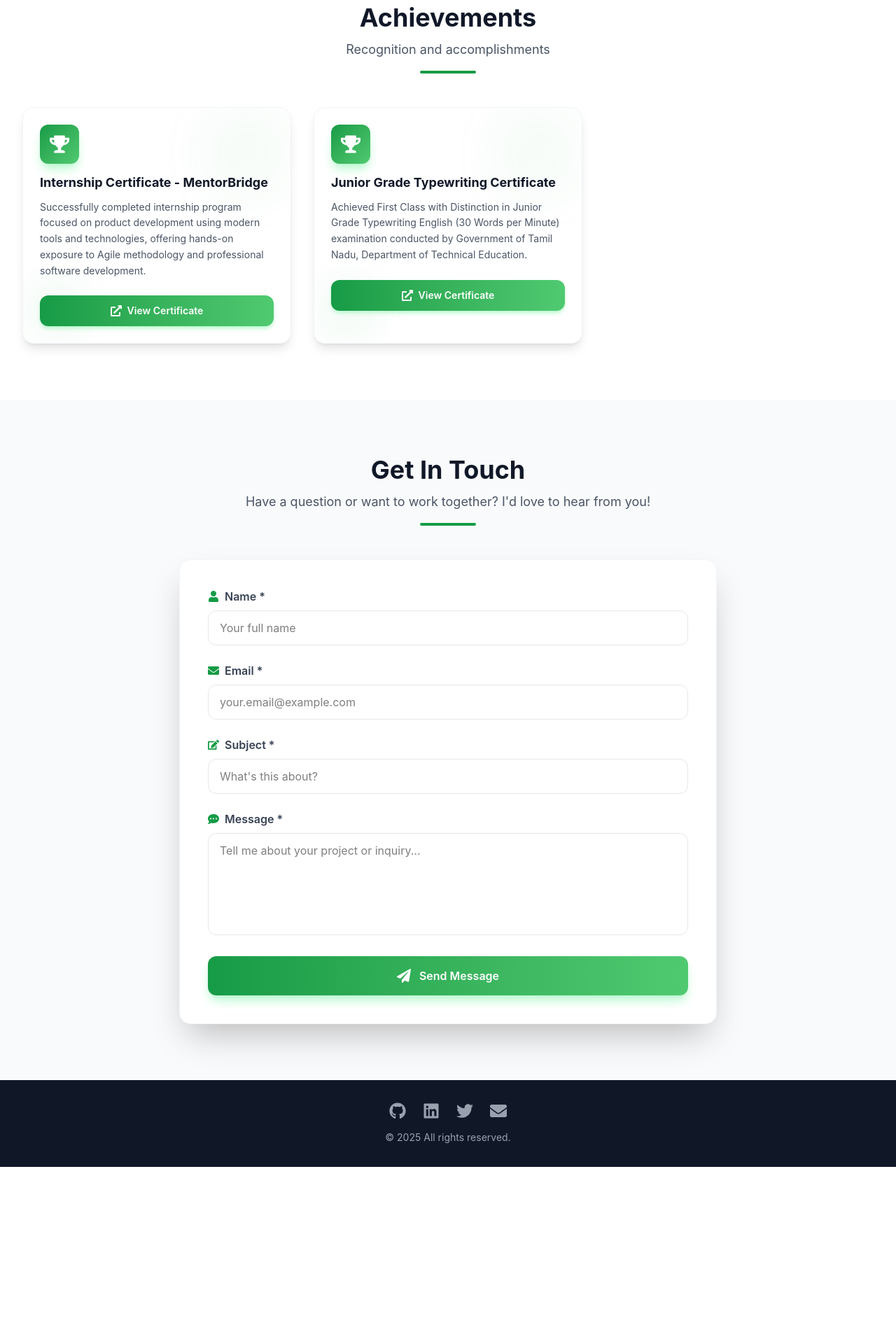
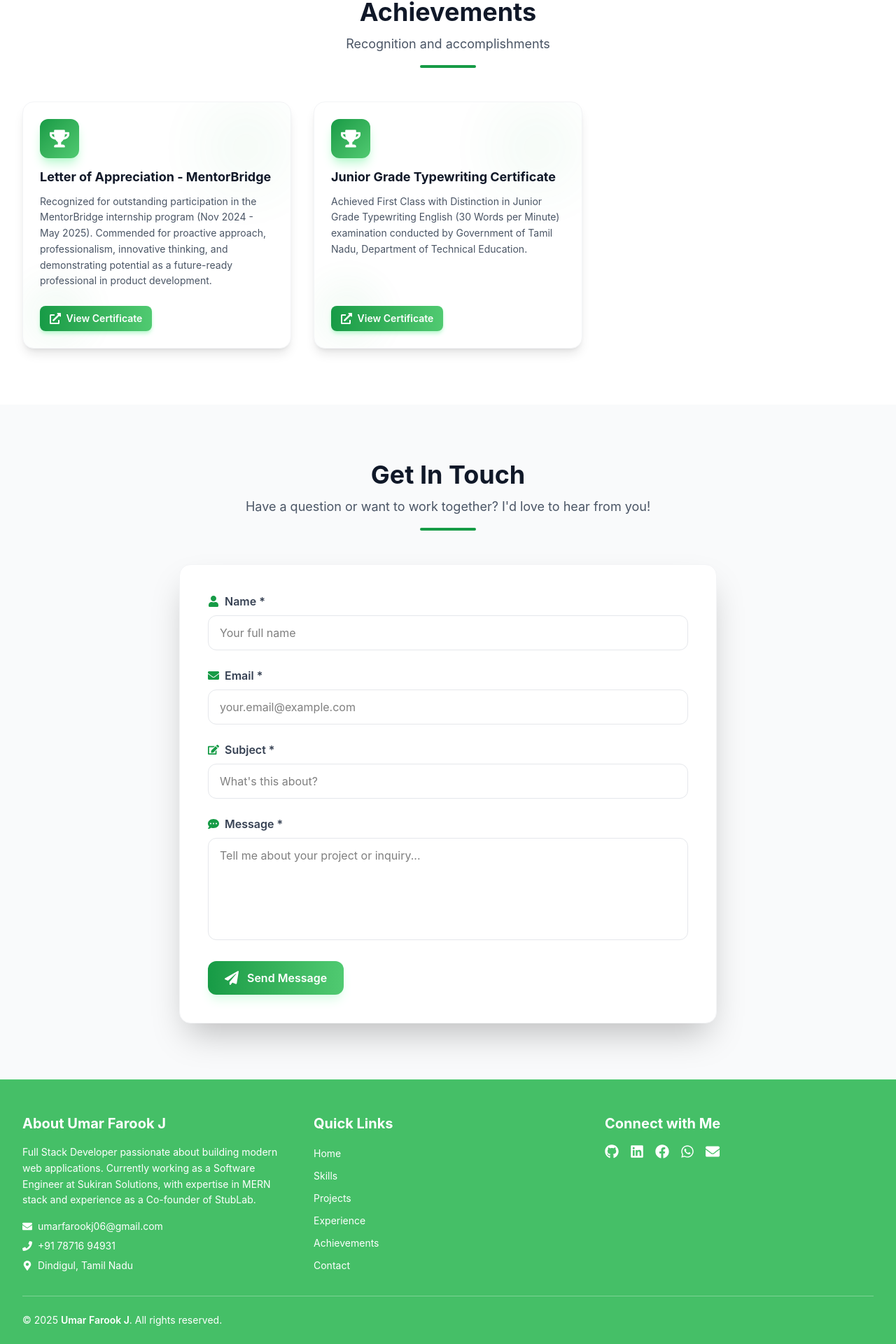
Before and after one commit to Umarfarook1912/Portfolio, a React (Vite) app: page / in a window 1280 px wide. Shown: the part 5704-7624 px from the top of the page at 70% size. Before the commit the page ends 7371 px from the top, so only its background shows below. Built offline with nearby package versions, Linux system fonts and the light colour scheme.

Commit message:
Footer updated

```diff
--- a/src/components/layout/Footer.jsx
+++ b/src/components/layout/Footer.jsx
@@ -1,4 +1,4 @@
-import { FaGithub, FaLinkedin, FaTwitter, FaEnvelope } from 'react-icons/fa';
+import { FaGithub, FaLinkedin, FaFacebook, FaWhatsapp, FaEnvelope, FaPhone, FaMapMarkerAlt } from 'react-icons/fa';
 import Container from '../ui/Container';
 import { SOCIAL_LINKS } from '../../constants/social';
 
@@ -8,33 +8,95 @@ const Footer = () => {
     const socialIcons = [
         { Icon: FaGithub, href: SOCIAL_LINKS.GITHUB, label: 'GitHub' },
         { Icon: FaLinkedin, href: SOCIAL_LINKS.LINKEDIN, label: 'LinkedIn' },
-        { Icon: FaTwitter, href: SOCIAL_LINKS.TWITTER, label: 'Twitter' },
+        { Icon: FaFacebook, href: SOCIAL_LINKS.FACEBOOK, label: 'Facebook' },
+        { Icon: FaWhatsapp, href: SOCIAL_LINKS.WHATSAPP, label: 'WhatsApp' },
         { Icon: FaEnvelope, href: SOCIAL_LINKS.EMAIL, label: 'Email' },
     ];
 
+    const quickLinks = [
+        { name: 'Home', href: '#hero' },
+        { name: 'Skills', href: '#technical-skills' },
+        { name: 'Projects', href: '#projects' },
+        { name: 'Experience', href: '#work-experience' },
+        { name: 'Achievements', href: '#achievements' },
+        { name: 'Contact', href: '#contact' },
+    ];
+
+
     return (
-        <footer className="bg-gray-900 text-white py-8">
+        <footer className="bg-[#45bf67] text-white py-12 border-t border-[#50ca71]">
             <Container>
-                <div className="flex flex-col items-center space-y-4">
-                    {/* Social Links */}
-                    <div className="flex space-x-6">
+                <div className="grid grid-cols-1 md:grid-cols-3 lg:grid-cols-3 gap-8 mb-8">
+                    {/* About Section */}
+                    <div>
+                        <h3 className="text-xl font-bold mb-4 text-white">About Umar Farook J</h3>
+                        <p className="text-white text-sm leading-relaxed mb-4">
+                            Full Stack Developer passionate about building modern web applications.
+                            Currently working as a Software Engineer at Sukiran Solutions,
+                            with expertise in MERN stack and experience as a Co-founder of StubLab.
+                        </p>
+                        <div className="flex flex-col space-y-2 text-sm">
+                            <a href="mailto:umarfarookj06@gmail.com" className="flex items-center text-white hover:text-gray-200 transition-colors">
+                                <FaEnvelope className="mr-2" />
+                                umarfarookj06@gmail.com
+                            </a>
+                            <a href="https://api.whatsapp.com/send/?phone=7871694931" className="flex items-center text-white hover:text-gray-200 transition-colors">
+                                <FaPhone className="mr-2" />
+                                +91 78716 94931
+                            </a>
+                            <div className="flex items-center text-white">
+                                <FaMapMarkerAlt className="mr-2" />
+                                Dindigul, Tamil Nadu
+                            </div>
+                        </div>
+                    </div>
+
+                    {/* Quick Links */}
+                    <div>
+                        <h3 className="text-xl font-bold mb-4 text-white">Quick Links</h3>
+                        <ul className="space-y-2">
+                            {quickLinks.map((link) => (
+                                <li key={link.name}>
+                                    <a
+                                        href={link.href}
+                                        className="text-white hover:text-gray-200 transition-colors text-sm"
+                                    >
+                                        {link.name}
+                                    </a>
+                                </li>
+                            ))}
+                        </ul>
+                    </div>
+
+                    {/* Connect */}
+                    <div>
+                        <h3 className="text-xl font-bold mb-4 text-white">Connect with Me</h3>
+                        <div className="flex items-center md:items-start space-x-4">
                             {socialIcons.map(({ Icon, href, label }) => (
                                 <a
                                     key={label}
                                     href={href}
                                     target="_blank"
                                     rel="noopener noreferrer"
-                                className="text-gray-400 hover:text-[#50ca71] transition-colors duration-300"
+                                    className="text-white hover:text-gray-200 transition-all duration-300 transform hover:scale-110"
                                     aria-label={label}
                                 >
-                                <Icon className="w-6 h-6" />
+                                    <Icon className="w-5 h-5" />
                                 </a>
                             ))}
                         </div>
+                    </div>
+                </div>
 
-                    {/* Copyright */}
-                    <div className="text-center text-gray-400 text-sm">
-                        <p>&copy; {currentYear} All rights reserved.</p>
+                {/* Divider */}
+                <div className="w-full h-px bg-white opacity-30 my-6"></div>
+
+                {/* Bottom Section */}
+                <div className="flex flex-col md:flex-row justify-between items-center space-y-4 md:space-y-0">
+                    <div className="text-center md:text-left">
+                        <p className="text-white text-sm">
+                            &copy; {currentYear} <span className="font-semibold">Umar Farook J</span>. All rights reserved.
+                        </p>
                     </div>
                 </div>
             </Container>
--- a/src/components/sections/Achievements.jsx
+++ b/src/components/sections/Achievements.jsx
@@ -13,13 +13,13 @@ const Achievements = ({ data }) => {
 
                 <div className="grid grid-cols-1 md:grid-cols-2 lg:grid-cols-3 gap-8">
                     {data.map((achievement, index) => (
-                        <div key={index} className="group relative bg-white rounded-2xl overflow-hidden shadow-lg hover:shadow-2xl transition-all duration-500 hover:-translate-y-2 border border-gray-100">
+                        <div key={index} className="group relative bg-white rounded-2xl overflow-hidden shadow-lg hover:shadow-2xl transition-all duration-500 hover:-translate-y-2 border border-gray-100 flex flex-col h-full">
                             {/* Background decoration */}
                             <div className="absolute top-0 right-0 w-32 h-32 bg-gradient-to-br from-[#169b46] to-[#50ca71] opacity-5 rounded-full blur-2xl group-hover:opacity-10 transition-opacity"></div>
                             <div className="absolute bottom-0 left-0 w-24 h-24 bg-gradient-to-tr from-[#50ca71] to-[#169b46] opacity-5 rounded-full blur-xl group-hover:opacity-10 transition-opacity"></div>
 
                             {/* Achievement Details */}
-                            <div className="relative p-6">
+                            <div className="relative p-6 flex flex-col flex-1">
                                 {/* Icon Badge */}
                                 <div className="w-14 h-14 bg-gradient-to-br from-[#169b46] to-[#50ca71] rounded-xl flex items-center justify-center mb-4 group-hover:scale-110 transition-transform duration-300 shadow-lg shadow-green-200">
                                     <FaTrophy className="w-7 h-7 text-white" />
@@ -36,7 +36,7 @@ const Achievements = ({ data }) => {
                                         href={achievement.certificateUrl}
                                         target="_blank"
                                         rel="noopener noreferrer"
-                                        className="flex items-center justify-center gap-2 w-full px-4 py-3 bg-gradient-to-r from-[#169b46] to-[#50ca71] hover:from-[#50ca71] hover:to-[#169b46] text-white rounded-xl transition-all duration-300 text-sm font-semibold shadow-md shadow-green-200 hover:shadow-lg hover:shadow-green-300"
+                                        className="inline-flex items-center justify-center gap-2 w-40 px-3 py-2 bg-gradient-to-r from-[#169b46] to-[#50ca71] hover:from-[#50ca71] hover:to-[#169b46] text-white rounded-lg transition-all duration-300 text-sm font-semibold shadow-md shadow-green-200 hover:shadow-lg hover:shadow-green-300 mt-auto"
                                     >
                                         <FaExternalLinkAlt className="w-4 h-4" />
                                         View Certificate
--- a/src/components/sections/Certifications.jsx
+++ b/src/components/sections/Certifications.jsx
@@ -13,13 +13,13 @@ const Certifications = ({ data }) => {
 
                 <div className="grid grid-cols-1 md:grid-cols-2 lg:grid-cols-3 gap-8">
                     {data.map((cert, index) => (
-                        <div key={index} className="group relative bg-white rounded-2xl overflow-hidden shadow-lg hover:shadow-2xl transition-all duration-500 hover:-translate-y-2 border border-gray-100">
+                        <div key={index} className="group relative bg-white rounded-2xl overflow-hidden shadow-lg hover:shadow-2xl transition-all duration-500 hover:-translate-y-2 border border-gray-100 flex flex-col h-full">
                             {/* Background decoration */}
                             <div className="absolute top-0 right-0 w-32 h-32 bg-gradient-to-br from-[#169b46] to-[#50ca71] opacity-5 rounded-full blur-2xl group-hover:opacity-10 transition-opacity"></div>
                             <div className="absolute bottom-0 left-0 w-24 h-24 bg-gradient-to-tr from-[#50ca71] to-[#169b46] opacity-5 rounded-full blur-xl group-hover:opacity-10 transition-opacity"></div>
 
                             {/* Certificate Details */}
-                            <div className="relative p-6">
+                            <div className="relative p-6 flex flex-col flex-1">
                                 {/* Icon Badge */}
                                 <div className="w-14 h-14 bg-gradient-to-br from-[#169b46] to-[#50ca71] rounded-xl flex items-center justify-center mb-4 group-hover:scale-110 transition-transform duration-300 shadow-lg shadow-green-200">
                                     <FaCertificate className="w-7 h-7 text-white" />
@@ -37,7 +37,7 @@ const Certifications = ({ data }) => {
                                     href={cert.certificateUrl}
                                     target="_blank"
                                     rel="noopener noreferrer"
-                                    className="flex items-center justify-center gap-2 w-full px-4 py-3 bg-gradient-to-r from-[#169b46] to-[#50ca71] hover:from-[#50ca71] hover:to-[#169b46] text-white rounded-xl transition-all duration-300 text-sm font-semibold shadow-md shadow-green-200 hover:shadow-lg hover:shadow-green-300"
+                                    className="inline-flex items-center justify-center gap-2 w-40 px-3 py-2 bg-gradient-to-r from-[#169b46] to-[#50ca71] hover:from-[#50ca71] hover:to-[#169b46] text-white rounded-lg transition-all duration-300 text-sm font-semibold shadow-md shadow-green-200 hover:shadow-lg hover:shadow-green-300 mt-auto"
                                 >
                                     <FaExternalLinkAlt className="w-4 h-4" />
                                     View Certificate
--- a/src/components/sections/Contact.jsx
+++ b/src/components/sections/Contact.jsx
@@ -137,7 +137,7 @@ const Contact = () => {
                             <button
                                 type="submit"
                                 disabled={isSubmitting}
-                                className="w-full flex items-center justify-center gap-3 px-8 py-4 bg-gradient-to-r from-[#169b46] to-[#50ca71] hover:from-[#50ca71] hover:to-[#169b46] text-white rounded-xl font-semibold transition-all duration-300 shadow-lg shadow-green-200 hover:shadow-xl hover:shadow-green-300 disabled:opacity-50 disabled:cursor-not-allowed transform hover:-translate-y-0.5"
+                                className="inline-flex items-center justify-center gap-3 px-6 py-3 bg-gradient-to-r from-[#169b46] to-[#50ca71] hover:from-[#50ca71] hover:to-[#169b46] text-white rounded-xl font-semibold transition-all duration-300 shadow-lg shadow-green-100 hover:shadow-xl hover:shadow-green-200 disabled:opacity-50 disabled:cursor-not-allowed transform hover:-translate-y-0.5 mx-auto"
                             >
                                 {isSubmitting ? (
                                     <>
--- a/src/constants/social.js
+++ b/src/constants/social.js
@@ -1,6 +1,7 @@
 export const SOCIAL_LINKS = {
-    GITHUB: 'https://github.com/umarfarookj',
-    LINKEDIN: 'https://linkedin.com/in/umarfarookj',
-    TWITTER: 'https://twitter.com/umarfarookj',
-    EMAIL: 'mailto:umarfarook@example.com',
+    GITHUB: 'https://github.com/Umarfarook1912',
+    LINKEDIN: 'https://www.linkedin.com/in/umar-farook-j-56b371280/',
+    FACEBOOK: 'https://www.facebook.com/umar.f.376?mibextid=2JQ9oc',
+    WHATSAPP: 'https://api.whatsapp.com/send/?phone=7871694931&text&type=phone_number&app_absent=0',
+    EMAIL: 'mailto:umarfarookj06@gmail.com',
 };
--- a/src/data/portfolio.json
+++ b/src/data/portfolio.json
@@ -184,8 +184,8 @@
     ],
     "achievements": [
         {
-            "title": "Internship Certificate - MentorBridge",
-            "description": "Successfully completed internship program focused on product development using modern tools and technologies, offering hands-on exposure to Agile methodology and professional software development.",
+            "title": "Letter of Appreciation - MentorBridge",
+            "description": "Recognized for outstanding participation in the MentorBridge internship program (Nov 2024 - May 2025). Commended for proactive approach, professionalism, innovative thinking, and demonstrating potential as a future-ready professional in product development.",
             "certificateUrl": "/certifications/appreciation.png",
             "imageUrl": "/certifications/appreciation.png"
         },
```
Lines whose indentation alone changed are shown as unchanged.
